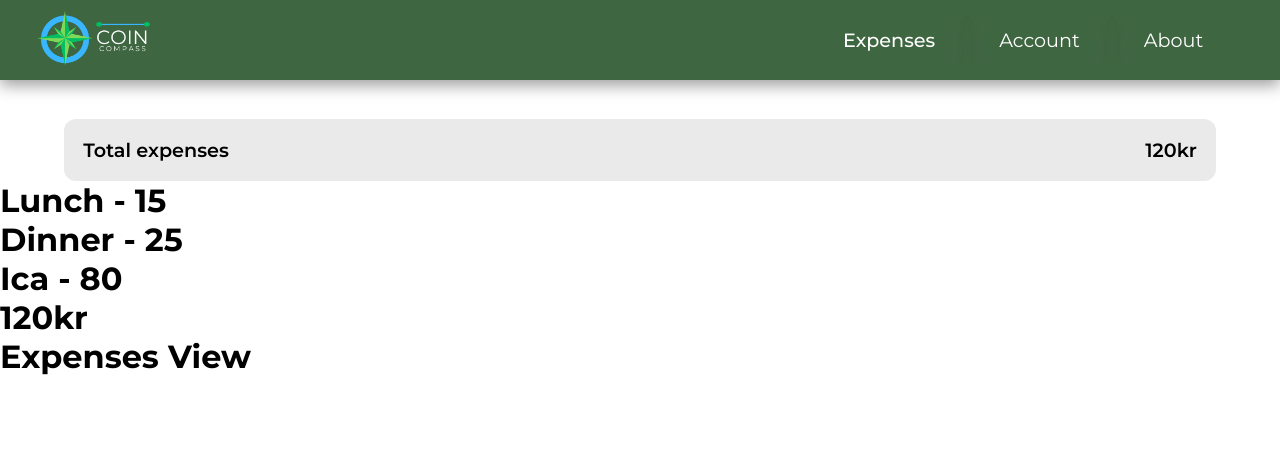
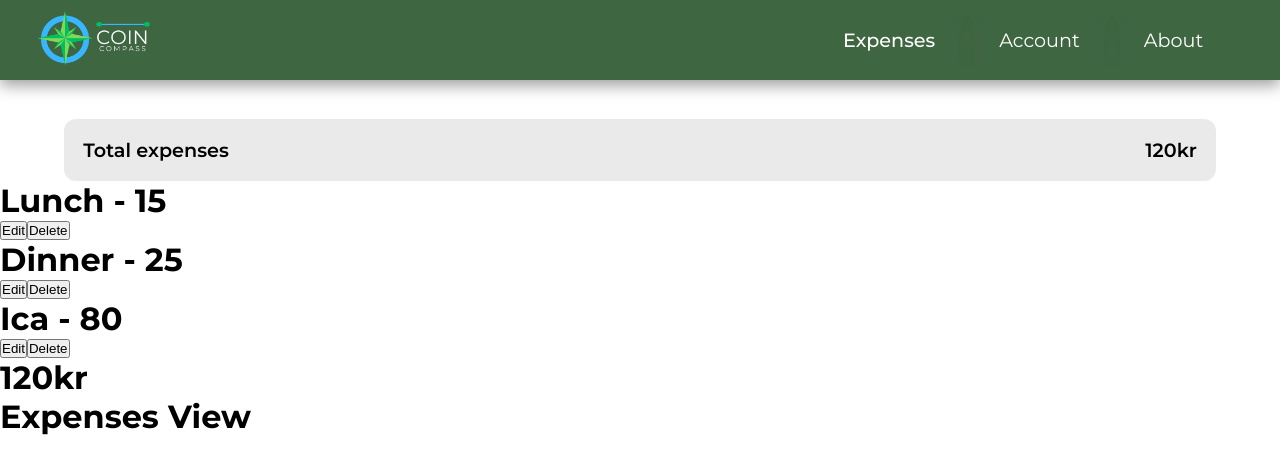
Before and after one commit to ITHS-Team8/CoinCompass, a Vue app: page /expenses in a window 1280 px wide. Shown: the top 474 px of the page. Built offline with nearby package versions, Linux system fonts and the light colour scheme.

Commit message:
Added actions: removeExpense funcionality

```diff
--- a/src/components/ExpensesSummaryComponent.vue
+++ b/src/components/ExpensesSummaryComponent.vue
@@ -10,6 +10,10 @@
     <div>
         <div v-for="expense in expensesStore.expenses">
             <h1>{{ expense.name }} - {{ expense.amount }}</h1>
+            <button>Edit</button>
+            <button @click="expensesStore.removeExpense(expense.id)">
+                Delete
+            </button>
         </div>
         <h1>{{ expensesStore.totalAmount }}kr</h1>
     </div>
--- a/src/stores/ExpensesStore.ts
+++ b/src/stores/ExpensesStore.ts
@@ -16,5 +16,13 @@ export const useExpensesStore = defineStore('expensesStore', {
                 0
             )
         }
+    },
+    actions: {
+        /* Removes the chosen item*/
+        removeExpense(id: number) {
+            this.expenses = this.expenses.filter((expense) => {
+                return expense.id !== id
+            })
+        }
     }
 })
```
